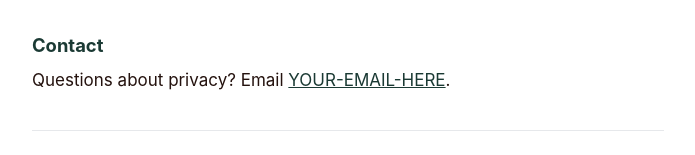
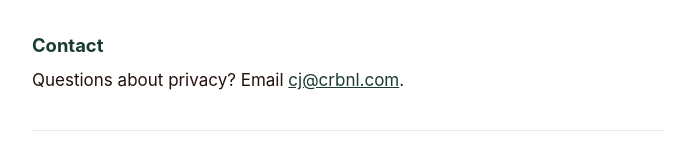
Before and after one commit to cjcarbonell/inkd-site, a plain HTML site: page privacy.html in a window 1280 px wide. Shown: the part 1821-1976 px from the top of the page, without its empty margins (292-987 px from the left). Drawn offline with Linux system fonts and the light colour scheme.

Commit message:
Update contact email in privacy policy

```diff
--- a/privacy.html
+++ b/privacy.html
@@ -65,7 +65,7 @@
   <p>If this policy changes, we will update this page and the effective date above.</p>
 
   <h2>Contact</h2>
-  <p>Questions about privacy? Email <a href="mailto:YOUR-EMAIL-HERE">YOUR-EMAIL-HERE</a>.</p>
+  <p>Questions about privacy? Email <a href="mailto:cj@crbnl.com">cj@crbnl.com</a>.</p>
 
   <hr>
   <footer>inkd &middot; Designed and built by Carbonell &amp; Co</footer>
```
